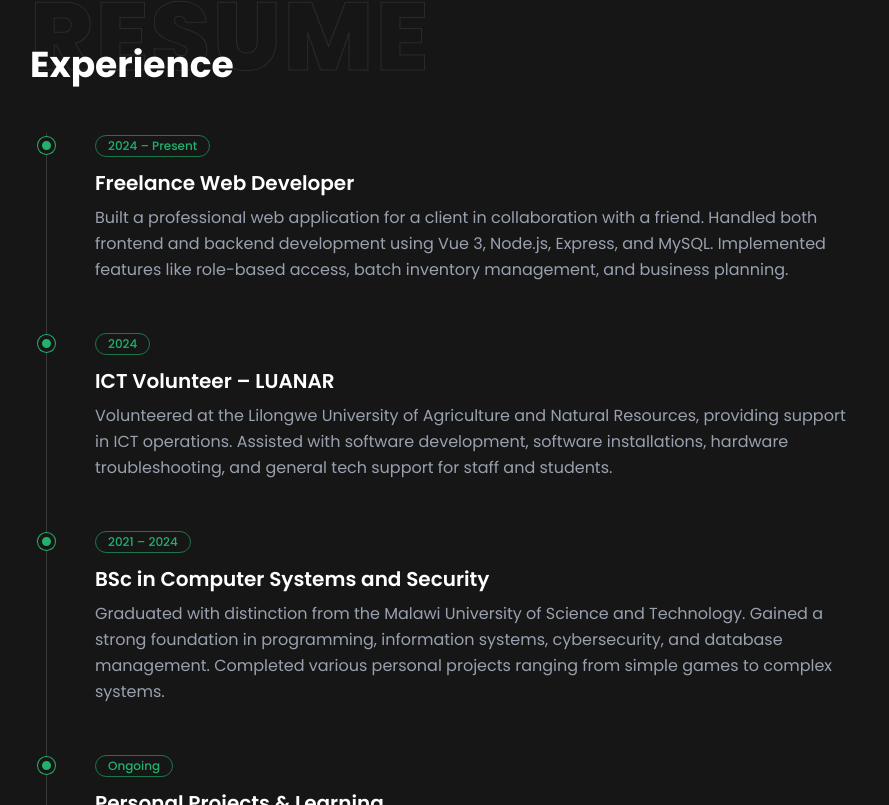
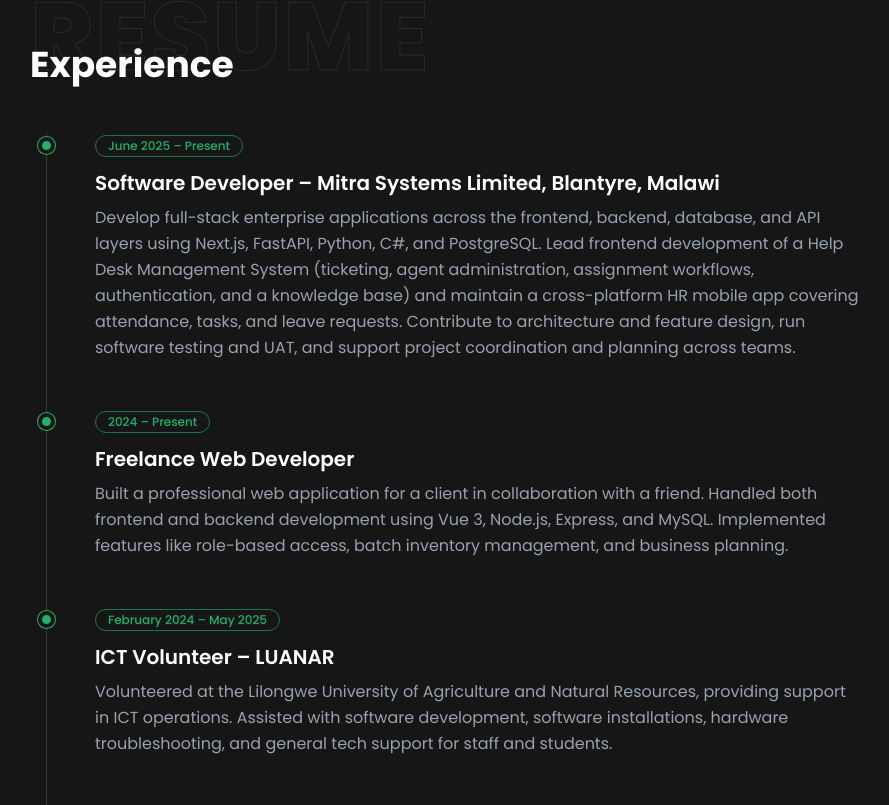
Before and after one commit to Joseph-Dzanja/Portfolio, a Next.js app: page / in a window 1280 px wide. Shown: the part 2255-3060 px from the top of the page, without its empty margins (58-947 px from the left). Built offline with nearby package versions, Linux system fonts and the light colour scheme.

Commit message:
Update experience: fix dates, add Software Developer role at Mitra Systems

```diff
--- a/src/components/Experience.js
+++ b/src/components/Experience.js
@@ -2,6 +2,12 @@
 import { FadeInOnScroll } from "./FadeInOnScroll";
 
 const experience = [
+  {
+    date: "June 2025 – Present",
+    title: "Software Developer – Mitra Systems Limited, Blantyre, Malawi",
+    description:
+      "Develop full-stack enterprise applications across the frontend, backend, database, and API layers using Next.js, FastAPI, Python, C#, and PostgreSQL. Lead frontend development of a Help Desk Management System (ticketing, agent administration, assignment workflows, authentication, and a knowledge base) and maintain a cross-platform HR mobile app covering attendance, tasks, and leave requests. Contribute to architecture and feature design, run software testing and UAT, and support project coordination and planning across teams.",
+  },
   {
     date: "2024 – Present",
     title: "Freelance Web Developer",
@@ -9,13 +15,13 @@
       "Built a professional web application for a client in collaboration with a friend. Handled both frontend and backend development using Vue 3, Node.js, Express, and MySQL. Implemented features like role-based access, batch inventory management, and business planning.",
   },
   {
-    date: "2024",
+    date: "February 2024 – May 2025",
     title: "ICT Volunteer – LUANAR",
     description:
       "Volunteered at the Lilongwe University of Agriculture and Natural Resources, providing support in ICT operations. Assisted with software development, software installations, hardware troubleshooting, and general tech support for staff and students.",
   },
   {
-    date: "2021 – 2024",
+    date: "2019 – 2024",
     title: "BSc in Computer Systems and Security",
     description:
       "Graduated with distinction from the Malawi University of Science and Technology. Gained a strong foundation in programming, information systems, cybersecurity, and database management. Completed various personal projects ranging from simple games to complex systems.",
```
